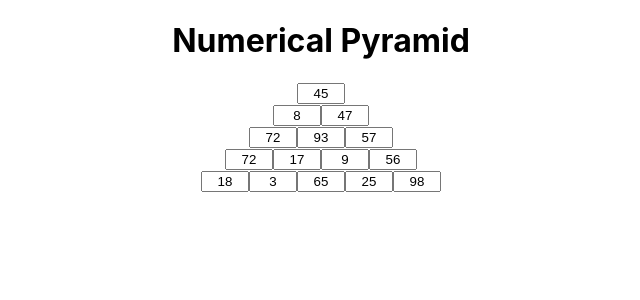
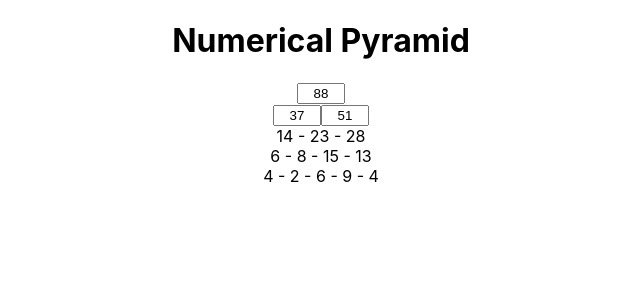
Before and after one commit to LucaPalminteri/numerical-pyramid, a React (Vite) app: page / in a window 1280 px wide. Shown: the top 300 px of the page, without its empty margins (319-959 px from the left). Built offline with nearby package versions, Linux system fonts and the light colour scheme.

Commit message:
remove fake pyramid

```diff
--- a/src/components/Pyramid.jsx
+++ b/src/components/Pyramid.jsx
@@ -1,44 +1,16 @@
-import React from "react";
+import React, { useEffect } from "react";
 import { nanoid } from "nanoid";
 
 export default function Pyramid() {
     const test = createBase(5)
+    ordenatedBase(test)
 
-    function createLine(n) {
-        const line = [];
-        for (let i = 0; i < n; i++) {
-            line.push(
-                <input
-                    key={nanoid()}
-                    type='number'
-                    min={0}
-                    value={Math.floor(Math.random()*100)}
-                    onChange={changeInput}/>
-            )
-        }
-        line.push(<br key={nanoid()}/>)
-        return(line)
-    }
+    useEffect(()=> {
 
-    function createPyramid(arr) {
-        let n = arr.length
-        const pyramid = []
-        for (let i = n; i > 0; i--) {
-            pyramid.push(createLine(n))
-            n--;
-        }
-        return (pyramid.reverse())
-    }
+    },[])
 
     function changeInput() {
 
-    }
-
-    function randomBase(n) {
-        const arr = []
-        for (let i = 0; i < n; i++) {
-            arr.push(Math.floor(Math.random()*5))
-        }
     }
 
     function createBase(n) {
@@ -46,7 +18,7 @@ export default function Pyramid() {
         for (let i = n; i > 0; i--) {
             const arr = []
                 for (let i = 0; i < n; i++) {
-                    arr.push(Math.floor(Math.random()*5))
+                    arr.push(Math.ceil(Math.random()*9))
                 }
             base.push(arr)
             n--;
@@ -59,11 +31,9 @@ export default function Pyramid() {
            for (let j = 0; j < arr[i].length; j++) {
                if(i > 0) {
                 arr[i][j] = arr[i-1][j] + arr[i-1][j+1]
-                //console.log(`${i}-${j}: ${arr[i-1][j] + arr[i-1][j+1]} (${arr[i-1][j]} + ${arr[i-1][j+1]})`);
                }
                else if (i === 0) {
                 arr[i][j] = arr[i][j]
-                //console.log(`${i}-${j}: ${arr[i][j]}`);
                }
            }
         }
@@ -71,14 +41,24 @@ export default function Pyramid() {
         return(arr);
     }
 
-    ordenatedBase(test)
+    function newPyramid(arr) {
 
-    console.log(test)
+        return(
+            <div>
+                <div><input onChange={changeInput} value={arr[4]}/></div>
+                <div><input onChange={changeInput} value={arr[3][0]}/><input onChange={changeInput} value={arr[3][1]}/> </div>
+                <div>{arr[2][0]} - {arr[2][1]} - {arr[2][2]}</div>
+                <div>{arr[1][0]} - {arr[1][1]} - {arr[1][2]} - {arr[1][3]}</div>
+                <div>{arr[0][0]} - {arr[0][1]} - {arr[0][2]} - {arr[0][3]} - {arr[0][4]}</div>
+            </div>
+        )
+    }
+
+    //console.log(test.reverse())
 
     return (
         <div>
-            {createPyramid(test)}
-
+            {newPyramid(test)}
         </div>
     )
 }
```
